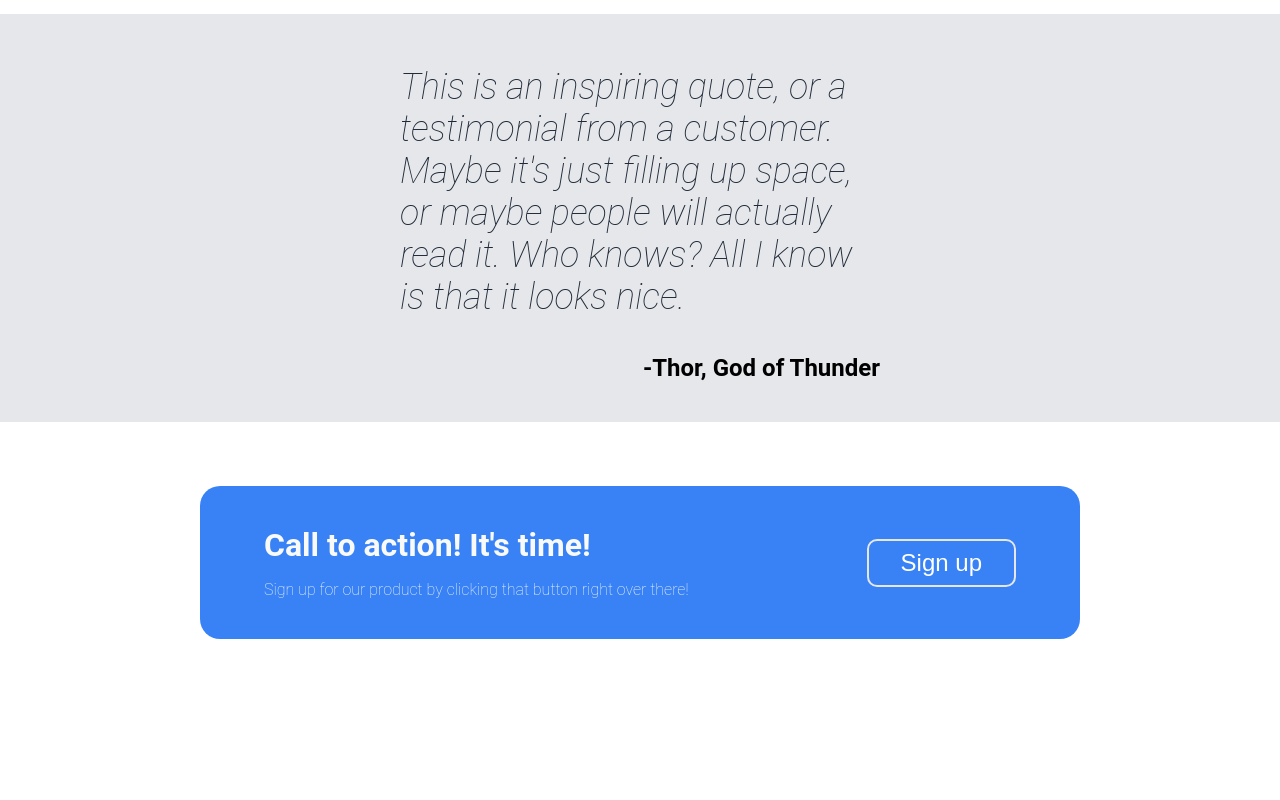
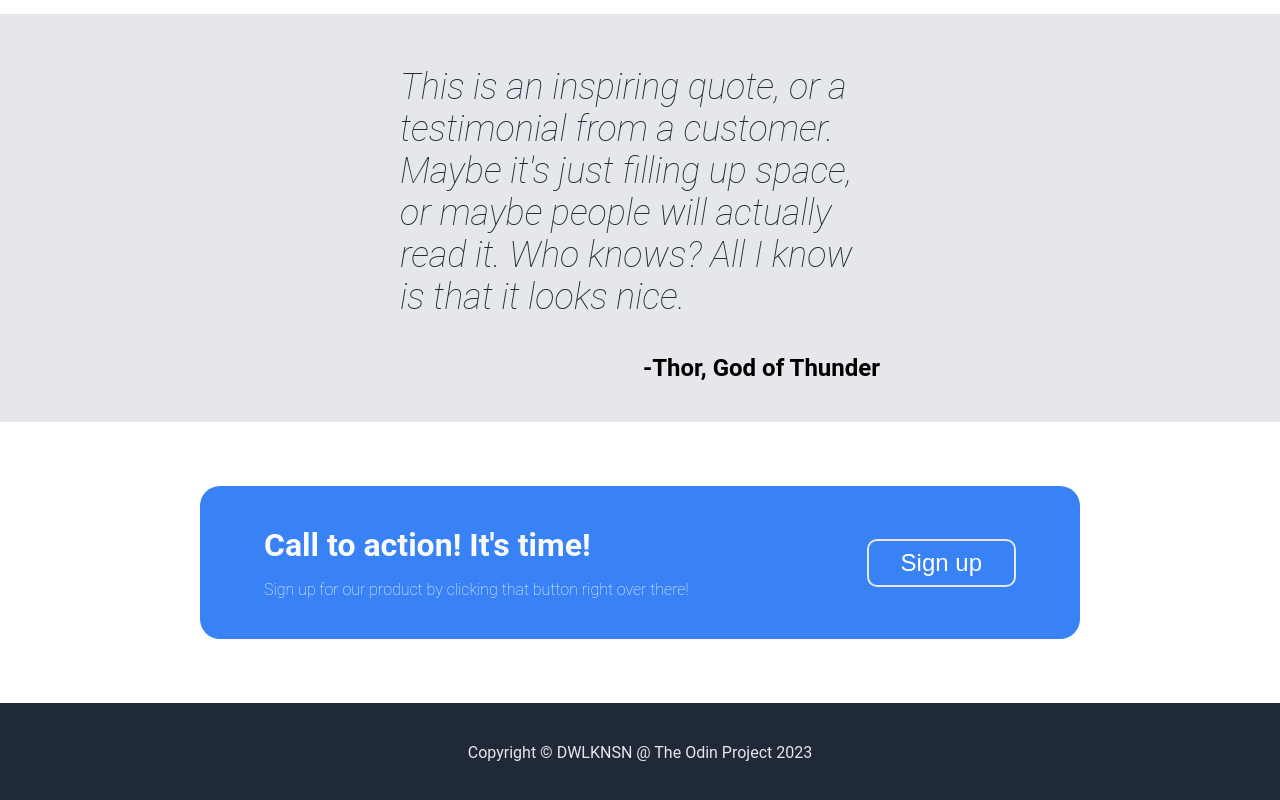
Before and after one commit to dwlknsn/odin-landing-page, a plain HTML site: page index.html in a window 1280 px wide. Shown: the part 1014-1814 px from the top of the page. Before the commit the page ends 1717 px from the top, so only its background shows below. Drawn offline with Linux system fonts and the light colour scheme.

Commit message:
Add footer section

```diff
--- a/index.html
+++ b/index.html
@@ -69,6 +69,7 @@
     </div>
 
     <footer class="footer">
+        <p>Copyright © DWLKNSN @ The Odin Project 2023</p>
     </footer>
 </body>
 </html>
--- a/styles.css
+++ b/styles.css
@@ -183,5 +183,12 @@ header {
     color: white;
     font-size: 24px;
     padding: 8px 32px;
+}
 
+.footer {
+    background-color: var(--bg-color-1);
+    color: var(--text-color-2);
+    flex: 1;
+    padding: 24px;
+    text-align: center;
 }
```
